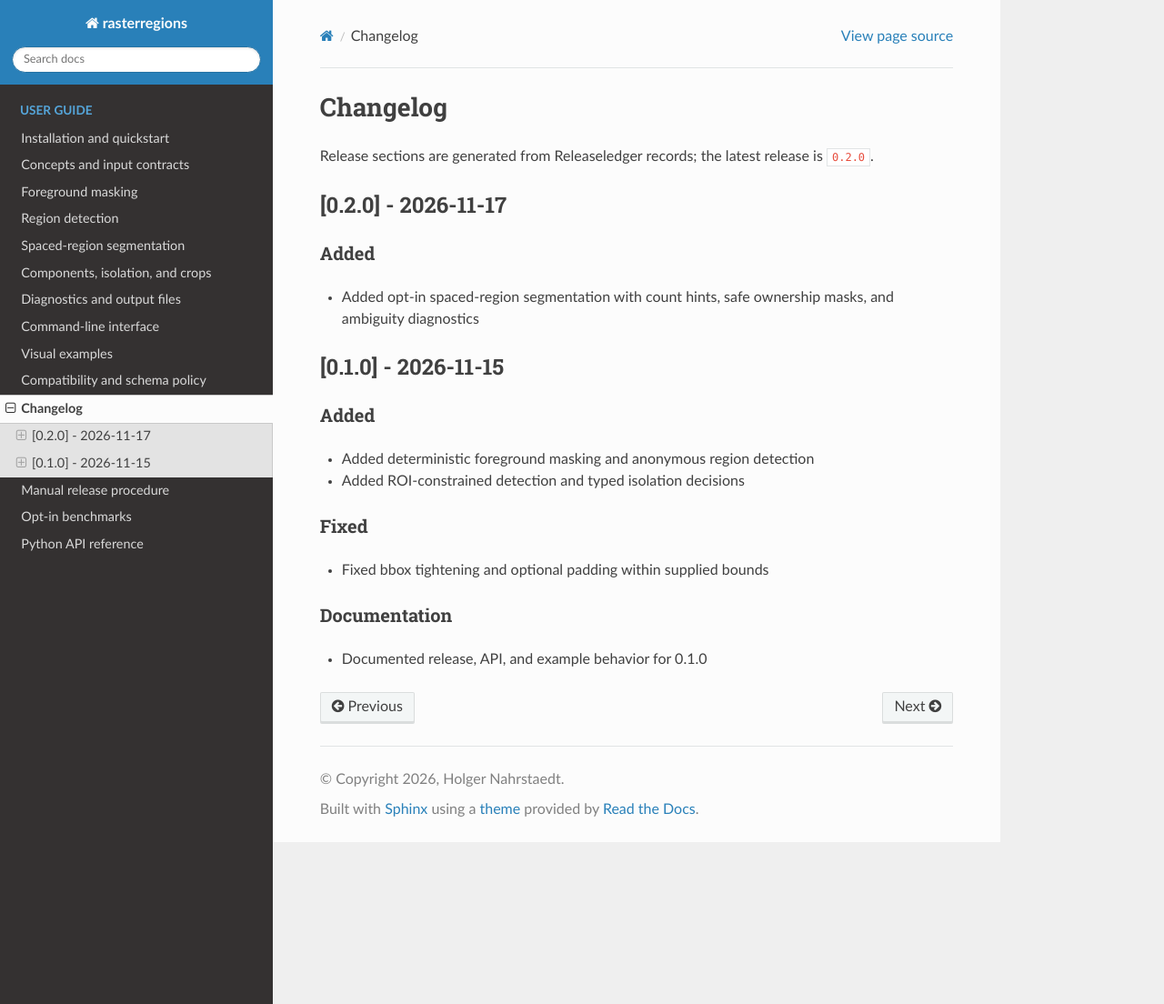
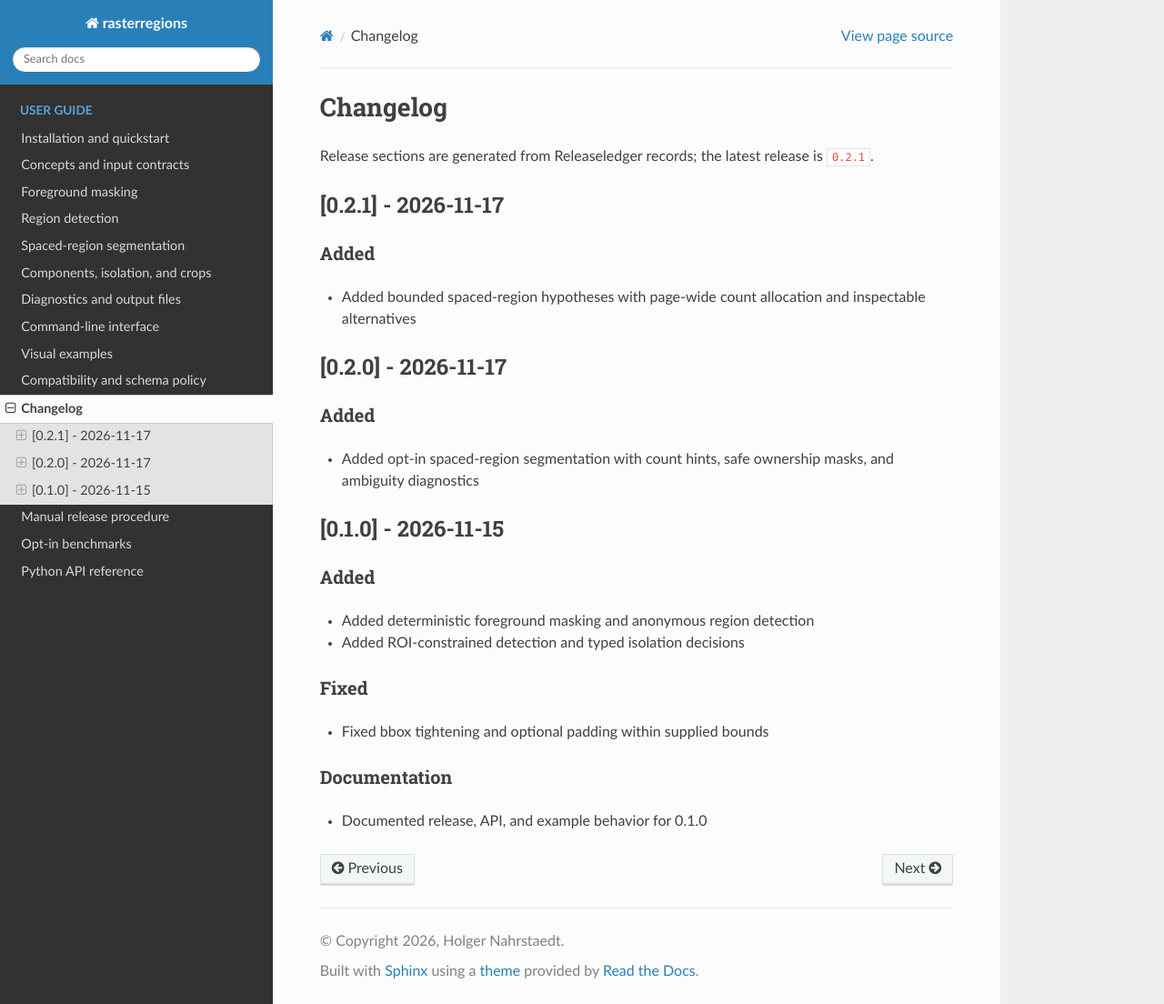
Before and after one commit to schreibatlas/rasterregions, a Sphinx documentation site: the page built from docs/changelog.md, in a window 1280 px wide and 1104 px high. Shown: the whole window at 91% size. Built offline with Sphinx 7.4.7 and the Read the Docs theme 3.1.0, drawn with Linux system fonts in a browser that asks for light colours.

Commit message:
doc: changelog

```diff
--- a/docs/changelog.md
+++ b/docs/changelog.md
@@ -1,6 +1,12 @@
 # Changelog
 
-Release sections are generated from Releaseledger records; the latest release is `0.2.0`.
+Release sections are generated from Releaseledger records; the latest release is `0.2.1`.
+
+## [0.2.1] - 2026-11-17
+### Added
+- Added bounded spaced-region hypotheses with page-wide count allocation and inspectable alternatives
+
+<!-- generated by releaseledger -->
 
 ## [0.2.0] - 2026-11-17
 ### Added
```
Also changed, not shown: .ledger/releaseledger/data/ledgers/main/releases/0.2.1/entries/entry-0001.md (added), .ledger/releaseledger/data/ledgers/main/releases/0.2.1/release.md (added), 8 other files.
